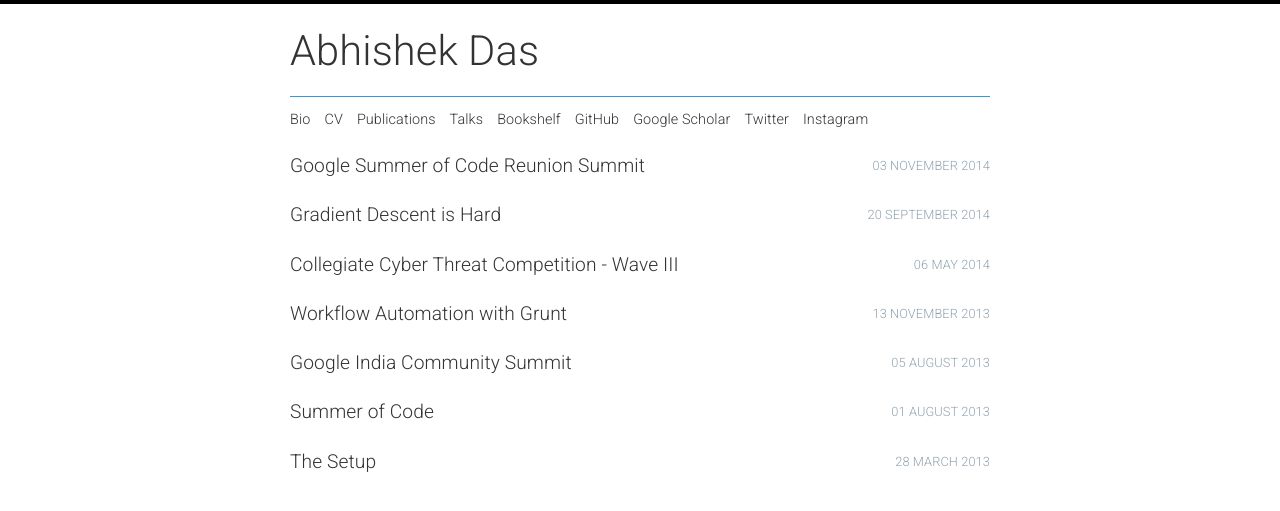
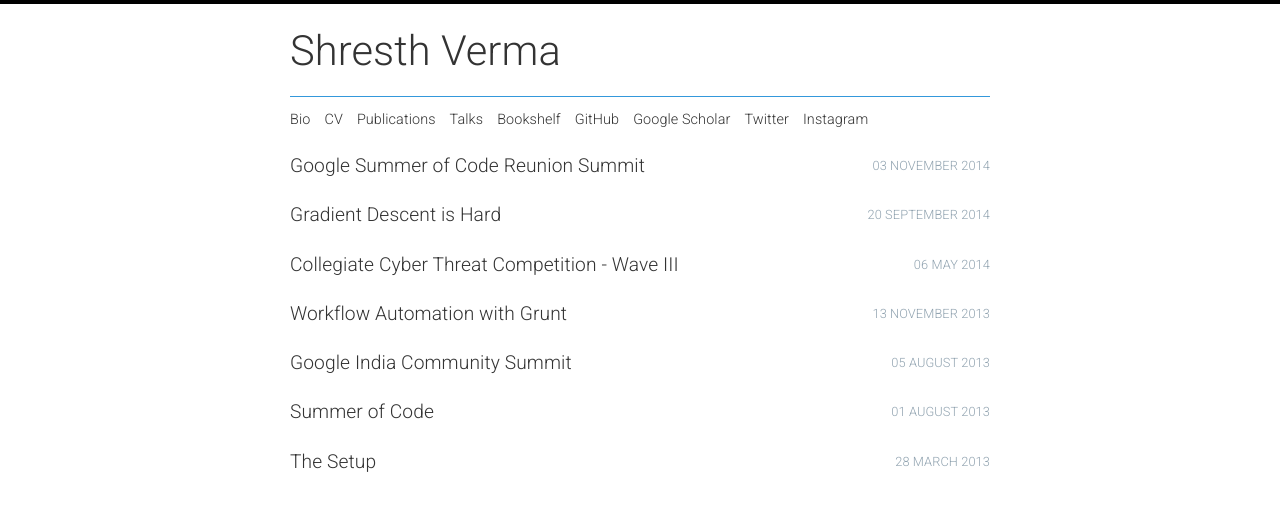
Before and after one commit to navoditas/navoditas.github.io, a Jekyll site: the page built from _pages/old.md, in a window 1280 px wide. Shown: the top 511 px of the page. Built offline with Jekyll 4.4.1, drawn with Linux system fonts in a browser that asks for light colours; part of the change alters nothing that is shown.

Commit message:
Update default.html

```diff
--- a/_layouts/default.html
+++ b/_layouts/default.html
@@ -8,7 +8,7 @@
         <meta http-equiv="X-UA-Compatible" content="IE=edge,chrome=1">
 
         <meta name="author" content="{{ site.author.name }}">
-        <meta name="keywords" content="yoda, abhshkdz, abhishek das, sdslabs, jekyll, hacker, developer, pianist, iit roorkee, abdasuee, deep learning, computer vision, neural networks, georgia tech, virginia tech, machine learning">
+        <meta name="keywords" content="yoda, shresth verma, vermashresth, sdslabs, jekyll, hacker, developer, pianist, iit roorkee, abdasuee, deep learning, computer vision, neural networks, georgia tech, virginia tech, machine learning">
         {% if page.excerpt %}
         <meta name="description" content="{{ page.excerpt }}">
         {% else %}
@@ -107,7 +107,7 @@
             <div class="page-header">
                 <div class="row">
                     <div class="col-xs-12">
-                        <h1 id="name-block"><a href="/">Abhishek Das</b></a></h1>
+                        <h1 id="name-block"><a href="/">Shresth Verma</b></a></h1>
                     </div>
                     <div class="col-xs-12">
                         <ul class="nav-bar">
@@ -118,9 +118,9 @@
                             <li class="hide-link-on-small-screens"><a href="/#/talks">Talks</a></li>
                             <li class="hide-link-on-small-screens"><a href="/bookshelf">Bookshelf</a></li>
                             <!-- <li class="hide-link-on-small-screens"><a href="/#/projects">Side projects</a></li> -->
-                            <li><a target="_blank" href="//github.com/abhshkdz">GitHub</a></li>
-                            <li><a target="_blank" href="https://scholar.google.com/citations?user=t6exkOAAAAAJ">Google Scholar</a></li>
-                            <li><a target="_blank" href="//twitter.com/abhshkdz">Twitter</a></li>
+                            <li><a target="_blank" href="//github.com/vermashresth">GitHub</a></li>
+                            <li><a target="_blank" href="https://scholar.google.com/citations?user=XZQSq2sAAAAJ&hl=en">Google Scholar</a></li>
+                            <li><a target="_blank" href="//twitter.com/shresth_verma">Twitter</a></li>
                             <!-- <li><a target="_blank" href="//x.abhishekdas.com">Tumblr</a></li> -->
                             <!-- <li class="hide-link-on-small-screens"><a target="_blank" href="//mastodon.social/web/accounts/1011404">Mastodon</a></li> -->
                             <li class="hide-link-on-small-screens"><a target="_blank" href="//instagram.com/abhshkdz">Instagram</a></li>
```
